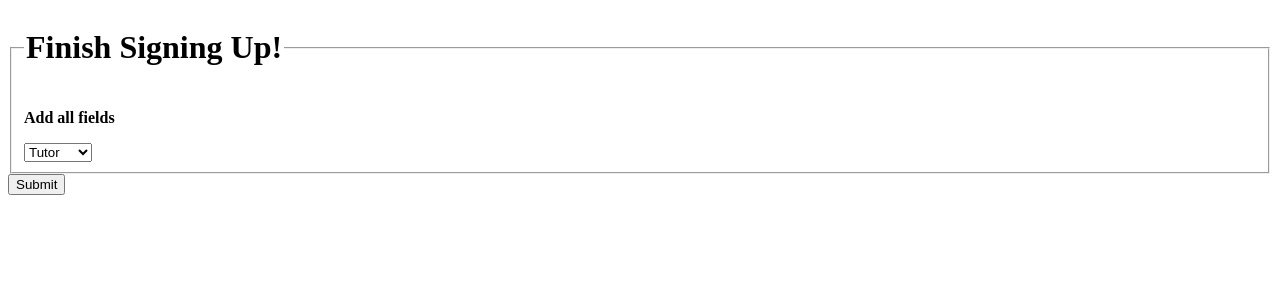
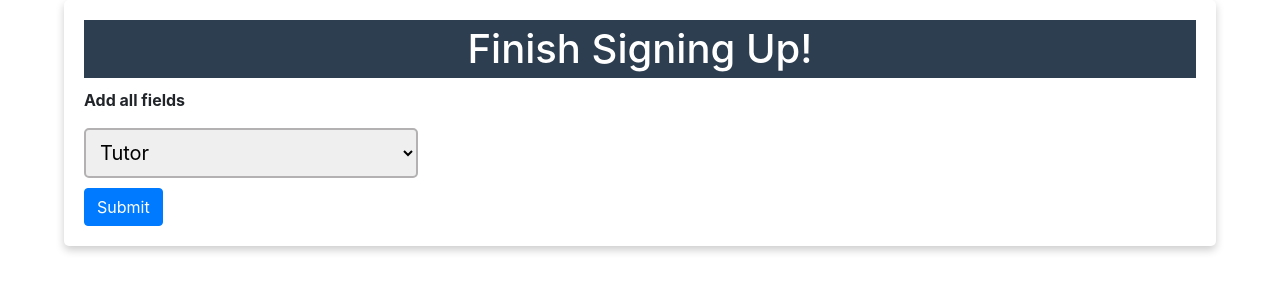
Before and after one commit to Zach-Russell/CS3240-Website, a Django app: page /welcome/finishSignup/ in a window 1280 px wide. Shown: the top 300 px of the page. Run offline with Django 4.2, Linux system fonts and the light colour scheme; some libraries are stand-ins or nearby versions.

Commit message:
styled select user type page

```diff
--- a/welcome/templates/welcome/selectType.html
+++ b/welcome/templates/welcome/selectType.html
@@ -1,8 +1,50 @@
-<div class = "mainDetailsContainer", >
+
+{% load bootstrap5 %}
+
+<!DOCTYPE html>
+<html lang="en">
+  <head>
+    <meta charset="utf-8">
+    <meta name="viewport" content="width=device-width, initial-scale=1">
+    <link rel="stylesheet" href="https://cdn.jsdelivr.net/npm/bootstrap@4.0.0/dist/css/bootstrap.min.css" integrity="sha384-Gn5384xqQ1aoWXA+058RXPxPg6fy4IWvTNh0E263XmFcJlSAwiGgFAW/dAiS6JXm" crossorigin="anonymous">
+  </head>
+</html>
+<style>
+    .basicProfileInfo{
+      border-radius: 5px;
+      box-shadow: 0 4px 8px 0 rgba(0, 0, 0, 0.2);
+      padding: 20px;
+      margin-top: 10px;
+      text-align: left;
+      width: 90%;
+      min-height: 70%;
+      justify-content: center;
+      margin: auto;
+    }
+
+     h1 {
+          background-color: #2c3e50;
+          color: #fff;
+          text-align: center;
+          padding: 5px;
+          margin: 0 0 10px;
+        }
+    select {
+            display: block;
+            width: 30%;
+            padding: 10px;
+            font-size: 20px;
+            border: 2px solid #b3b1b1;
+            border-radius: 5px;
+            margin-bottom: 10px;
+  }
+  </style>
+<body>
+    <div class="basicProfileInfo" >
         <form action="{% url 'welcome:finishSignup'%}" method="post">
             {% csrf_token %}
             <fieldset>
-            <legend><h1>Finish Signing Up!</h1></legend>
+                <h1>Finish Signing Up!</h1>
                 {% if error_message %}<p><strong>{{ error_message }}</strong></p>{% endif %}
                 <select id="type" name="type">
                     <option value="tut">Tutor</option>
@@ -12,3 +54,4 @@
             <input class="btn btn-primary" type="submit" value="Submit">
             </form>
       </div>
+</body>
```
Lines whose indentation alone changed are shown as unchanged.
